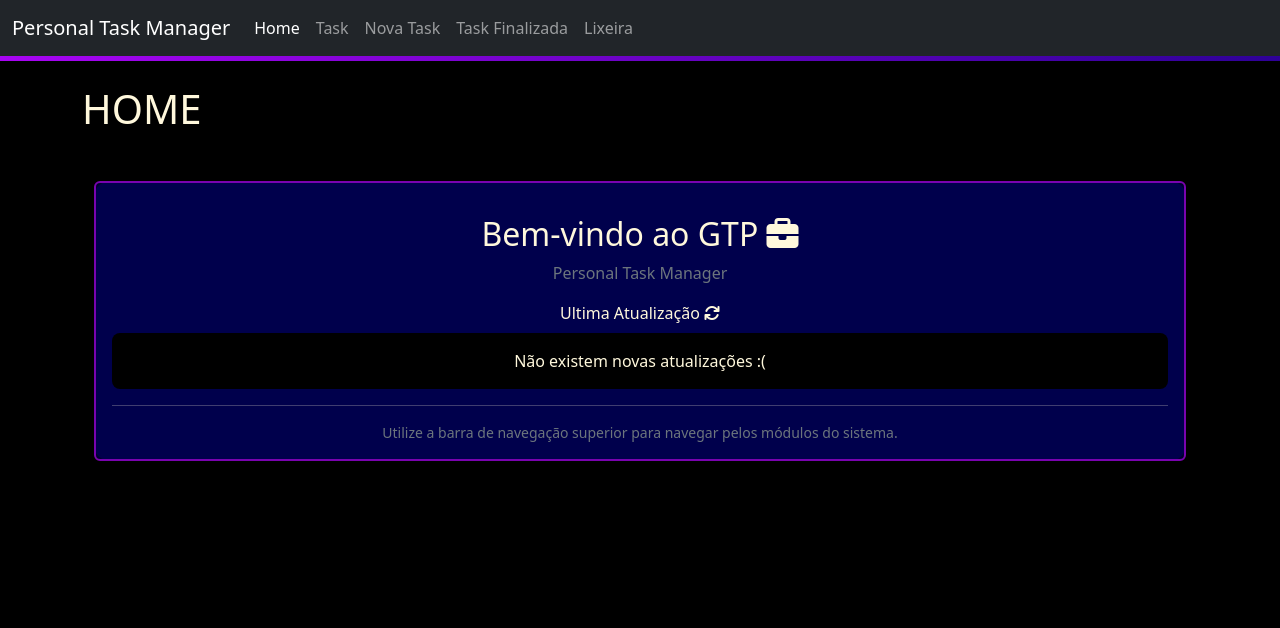
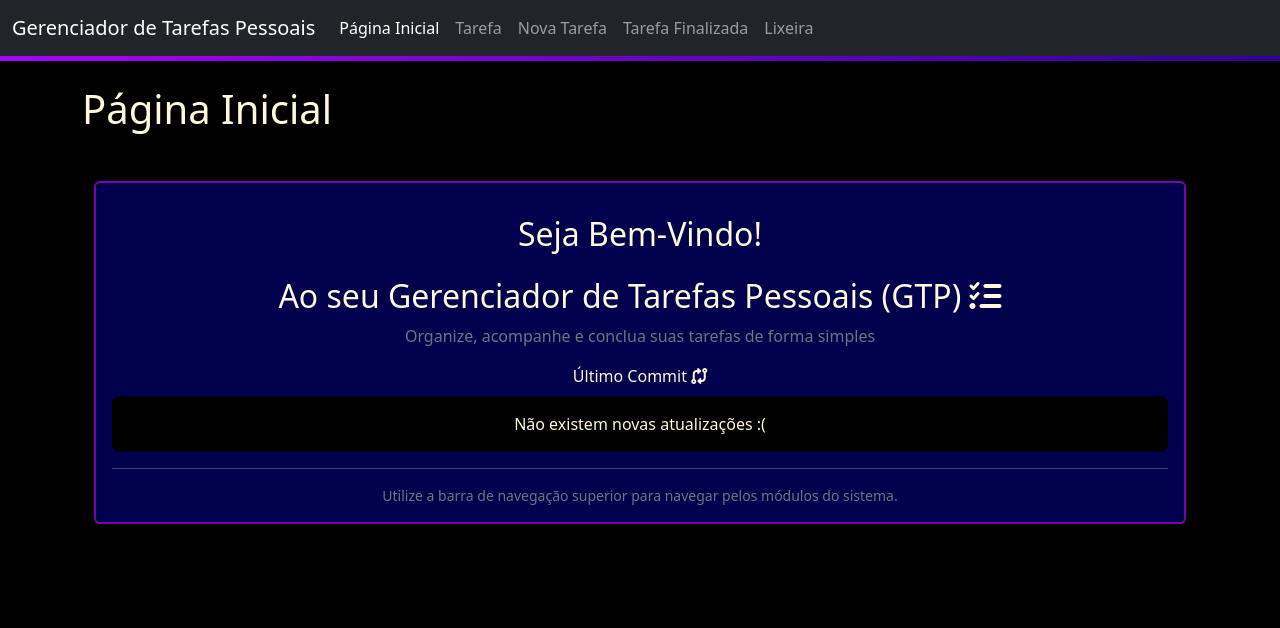
Before and after one commit to Scalabrini17/Personal_Task_Manager, a Django app: page / in a window 1280 px wide. Shown: the top 628 px of the page. Run offline with Django 5.2, Linux system fonts and the light colour scheme; data that the repository does not hold is empty; some libraries are stand-ins or nearby versions.

Commit message:
Update: Estilo e Comunicação com o Usuário
 Nessa atualização foi implementado uma mudança dos nomes dos módulos para a fácilidade do Usuário. E foi adicionado novas atualizações futuras no Readme para que possam ser feitas assim que terminar a próxima atualização do banco de dados

```diff
--- a/templates/base/base.html
+++ b/templates/base/base.html
@@ -9,7 +9,7 @@
     <link href="{% static 'css/style.css' %}"  rel="stylesheet">
     <link rel="stylesheet" href="https://cdnjs.cloudflare.com/ajax/libs/font-awesome/6.4.0/css/all.min.css">
     <script src="https://kit.fontawesome.com/YOUR_KIT_CODE.js" crossorigin="anonymous"></script>
-    <title>Personal Task Manager</title>
+    <title>Gerenciador de Tarefas Pessoais</title>
 </head>
 <body>
 
--- a/templates/base/nav_bar.html
+++ b/templates/base/nav_bar.html
@@ -2,23 +2,23 @@
 
 <nav class="navbar navbar-expand-lg navbar-dark bg-dark" >
   <div class="container-fluid">
-    <a class="navbar-brand" href="{% url 'task:home' %}">Personal Task Manager</a>
+    <a class="navbar-brand" href="{% url 'task:home' %}">Gerenciador de Tarefas Pessoais</a>
     <button class="navbar-toggler" type="button" data-bs-toggle="collapse" data-bs-target="#navbarNav" aria-controls="navbarNav" aria-expanded="false" aria-label="Toggle navigation">
       <span class="navbar-toggler-icon"></span>
     </button>
     <div class="collapse navbar-collapse" id="navbarNav">
       <ul class="navbar-nav">
         <li class="nav-item">
-          <a class="nav-link active" aria-current="page" href="{% url 'task:home' %}">Home</a>
+          <a class="nav-link active" aria-current="page" href="{% url 'task:home' %}">Página Inicial</a>
         </li>
         <li class="nav-item">
-          <a class="nav-link" href="{% url 'task:task' %}">Task</a>
+          <a class="nav-link" href="{% url 'task:task' %}">Tarefa</a>
         </li>
         <li class="nav-item">
-          <a class="nav-link" href="{% url 'task:add_task' %}">Nova Task</a>
+          <a class="nav-link" href="{% url 'task:add_task' %}">Nova Tarefa</a>
         </li>
         <li class="nav-item">
-          <a class="nav-link" href="{% url 'task:task_finalizada' %}">Task Finalizada</a>
+          <a class="nav-link" href="{% url 'task:task_finalizada' %}">Tarefa Finalizada</a>
         </li>
         <li class="nav-item">
           <a class="nav-link" href="{% url 'task:lixeiraTask' %}">Lixeira</a>
--- a/templates/task/addTask.html
+++ b/templates/task/addTask.html
@@ -2,7 +2,7 @@
 
 {% block content %}
 
-<h1> ADICIONAR NOVA TASK </h1>
+<h1> ADICIONAR NOVA TAREFA </h1>
 
 <a class="btn btn-outline-light mb-3" href="{% url 'task:task' %}"> ❮ Voltar </a>
 
--- a/templates/task/editarTask.html
+++ b/templates/task/editarTask.html
@@ -4,7 +4,7 @@
 
 {% block content %}
 
-<h1> EDITAR TASK </h1>
+<h1> EDITAR TAREFA </h1>
 
 <a class="btn btn-outline-light mb-3" href="{% url 'task:task' %}"> ❮ Voltar </a>
 
--- a/templates/task/home.html
+++ b/templates/task/home.html
@@ -4,7 +4,7 @@
 
 {% block content %}
 
-<h1>HOME</h1>
+<h1>Página Inicial</h1>
 
 <div class="container mt-5">
     <div class="card shadow-lg border-0 rounded-4">
@@ -12,15 +12,16 @@
         <div class="card-body text-center card h-100 shadow">
 
             <img src="" width="120">
+            <h2 class="mt-3">Seja Bem-Vindo!</h2>
 
-            <h2 class="mt-3">Bem-vindo ao GTP <i class="fa-solid fa-briefcase"></i></h2>
+            <h2 class="mt-3">Ao seu Gerenciador de Tarefas Pessoais (GTP) <i class="fa-solid fa-list-check"></i></h2>
 
             <p class="text-secondary">
-                Personal Task Manager
+                Organize, acompanhe e conclua suas tarefas de forma simples
             </p>
 
             <p class="mb-0">
-                    Ultima Atualização <i class="fa-solid fa-arrows-rotate"></i>
+                    Último Commit <i class="fa-solid fa-code-compare"></i>
             </p>
 
             <div class="bg-black rounded-3 p-3 mt-2">
--- a/templates/task/lixeiraTask.html
+++ b/templates/task/lixeiraTask.html
@@ -32,11 +32,11 @@
                     {{ task.get_status_display }}
                 </p>
                 <div class="d-flex gap-2">
-                    <a href="{% url 'task:visualizarTask' task.id %}" class="btn btn-outline-warning" data-bs-toggle="tooltip" data-bs-placement="top" title="Visualizar Task">
+                    <a href="{% url 'task:visualizarTask' task.id %}" class="btn btn-outline-warning" data-bs-toggle="tooltip" data-bs-placement="top" title="Visualizar Tarefa">
                         <i class="fa-solid fa-eye"></i>
                     </a>
 
-                    <a href="{% url 'task:restaurarTask' task.id %}" class="btn btn-outline-warning" data-bs-toggle="tooltip" data-bs-placement="top" title="Restaurar Task">
+                    <a href="{% url 'task:restaurarTask' task.id %}" class="btn btn-outline-warning" data-bs-toggle="tooltip" data-bs-placement="top" title="Restaurar Tarefa">
                         <i class="fa-solid fa-rotate-left"></i>
                     </a>
 
@@ -48,7 +48,7 @@
             </div>
         </div>
     {% empty %}
-        <p>Nenhuma task na lixeira.</p>
+        <p>Nenhuma tarefa na lixeira.</p>
     {% endfor %}
 </div>
 
--- a/templates/task/task.html
+++ b/templates/task/task.html
@@ -4,7 +4,7 @@
 
 {% block content %}
 
-<h1 class="mb-4">TASK</h1>
+<h1 class="mb-4">TAREFAS</h1>
 
 <div class="row">
 
@@ -37,11 +37,11 @@
 
             <div class="d-flex gap-2">
 
-                <a href="{% url 'task:visualizarTask' task.id %}" class="btn btn-outline-warning" data-bs-toggle="tooltip" data-bs-placement="top" title="Visualizar Task">
+                <a href="{% url 'task:visualizarTask' task.id %}" class="btn btn-outline-warning" data-bs-toggle="tooltip" data-bs-placement="top" title="Visualizar Tarefa">
                     <i class="fa-solid fa-eye"></i>
                 </a>
 
-                <a href="{% url 'task:editarTask' task.id %}" class="btn btn-outline-primary" data-bs-toggle="tooltip" data-bs-placement="top" title="Editar task">
+                <a href="{% url 'task:editarTask' task.id %}" class="btn btn-outline-primary" data-bs-toggle="tooltip" data-bs-placement="top" title="Editar tarefa">
                     <i class="fa-solid fa-pen"></i>
                 </a>
 
--- a/templates/task/taskFinalizada.html
+++ b/templates/task/taskFinalizada.html
@@ -4,7 +4,7 @@
 
 {% block content %}
 
-<h1 class="mb-4">TASK FINALIZADA</h1>
+<h1 class="mb-4">TAREFA FINALIZADA</h1>
 
 <div class="row">
     {% for task in get_task %}
@@ -33,7 +33,7 @@
                 </p>
 
                 <div class="d-flex gap-2">
-                    <a href="{% url 'task:visualizarTask' task.id %}" class="btn btn-outline-warning" data-bs-toggle="tooltip" data-bs-placement="top" title="Visualizar Task">
+                    <a href="{% url 'task:visualizarTask' task.id %}" class="btn btn-outline-warning" data-bs-toggle="tooltip" data-bs-placement="top" title="Visualizar Tarefa">
                         <i class="fa-solid fa-eye"></i>
                     </a>
                 </div>
@@ -41,7 +41,7 @@
             </div>
         </div>
     {% empty %}
-        <p>Nenhuma task finalizada.</p>
+        <p>Nenhuma tarefa finalizada.</p>
     {% endfor %}
 </div>
 
```
Also changed, not shown: templates/task/visualizarTask.html (+4 -4 lines), readme.md.
